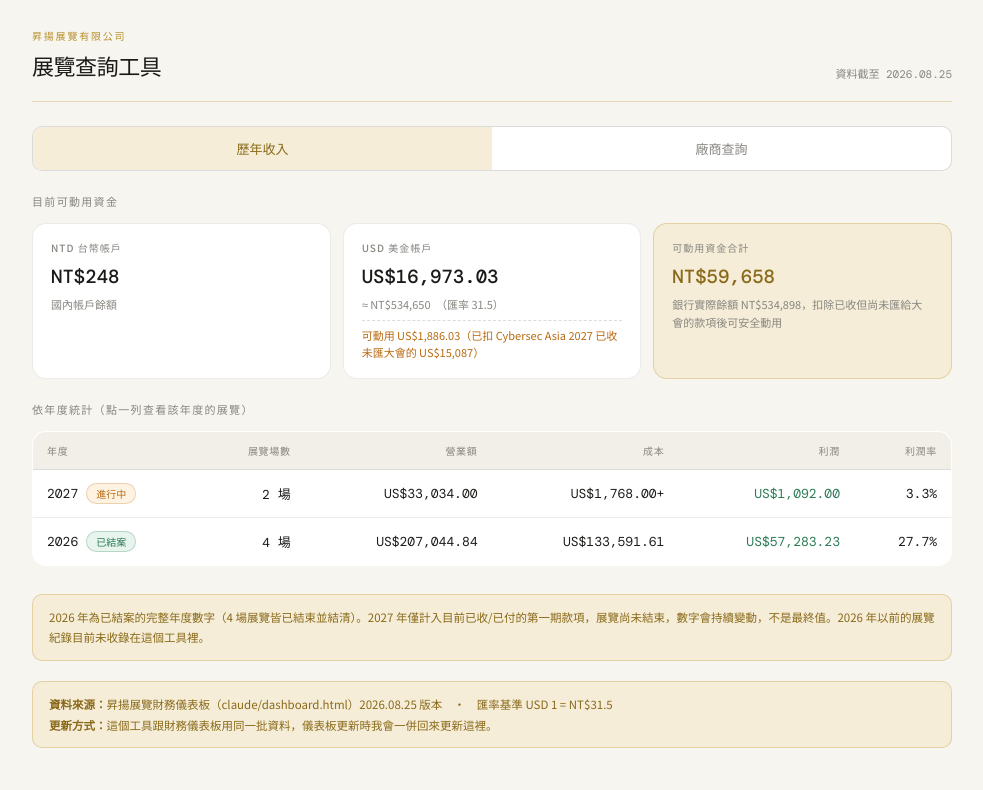
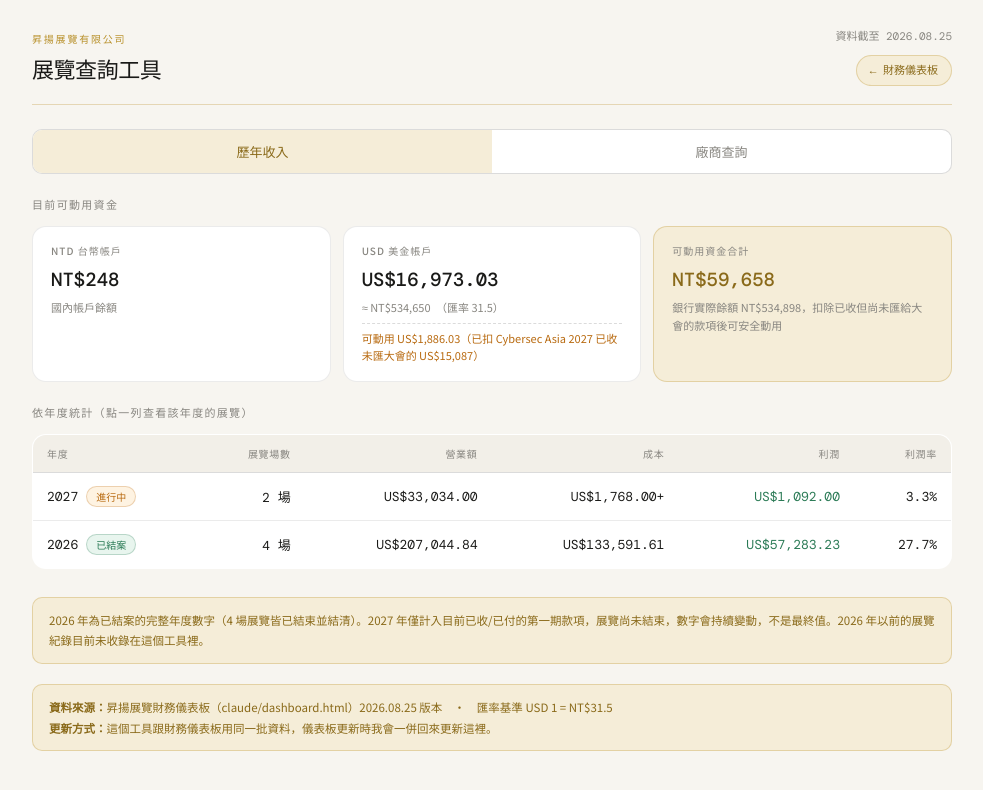
Before and after one commit to Camille8960/camille8960.github.io, a plain HTML site: page finance/query.html in a window 1280 px wide. Shown: the whole page, without its empty margins (148-1131 px from the left). Drawn offline with nearby package versions, Linux system fonts and the light colour scheme.

Commit message:
Update query.html

```diff
--- a/finance/query.html
+++ b/finance/query.html
@@ -89,6 +89,9 @@
 .header-title{font-size:22px;font-weight:300;letter-spacing:-.02em}
 .header-title strong{font-weight:700;color:var(--gold-deep)}
 .updated{font-family:var(--mono);font-size:11px;color:var(--muted)}
+.header-right{display:flex;flex-direction:column;align-items:flex-end;gap:9px}
+.nav-link{font-family:var(--mono);font-size:11px;color:var(--gold-deep);background:var(--gold-light);border:1px solid var(--gold-border);padding:6px 13px;border-radius:20px;text-decoration:none;font-weight:500;transition:background .15s,border-color .15s;white-space:nowrap}
+.nav-link:hover{background:var(--gold-border);border-color:var(--gold-deep)}
 
 .tabs{display:flex;gap:0;margin-bottom:22px;border:1px solid var(--border2);border-radius:10px;overflow:hidden;background:var(--surface)}
 .tabbtn{flex:1;padding:12px 0;font-size:13px;text-align:center;color:var(--muted);cursor:pointer;background:transparent;border:none;font-family:var(--sans);font-weight:500;transition:background .15s,color .15s}
@@ -170,7 +173,10 @@
       <div class="logo">昇揚展覽有限公司</div>
       <div class="header-title">展覽查詢工具</div>
     </div>
-    <div class="updated">資料截至 2026.08.25</div>
+    <div class="header-right">
+      <div class="updated">資料截至 2026.08.25</div>
+      <a class="nav-link" href="https://camille8960.github.io/finance/">← 財務儀表板</a>
+    </div>
   </div>
 
   <div class="tabs">
```
